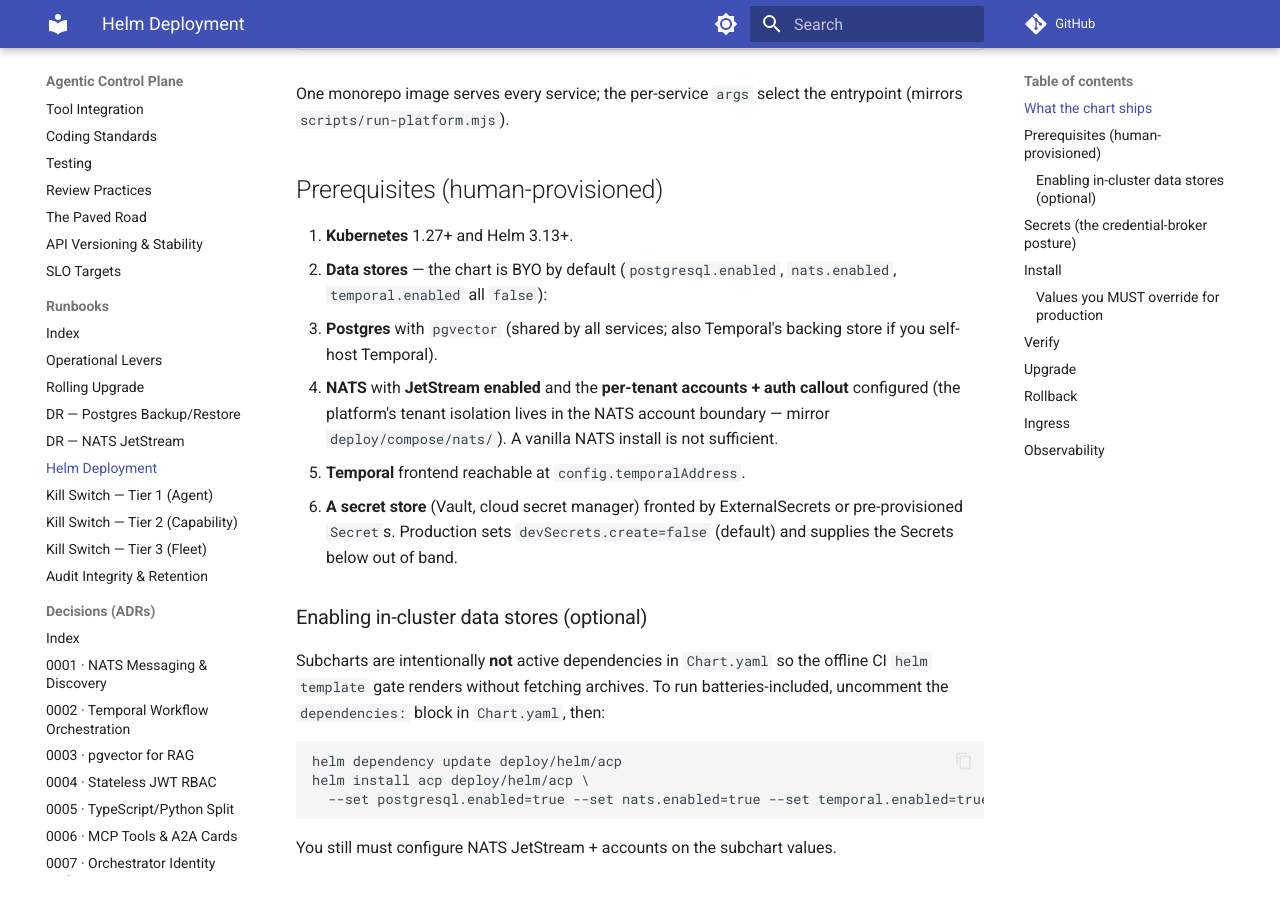
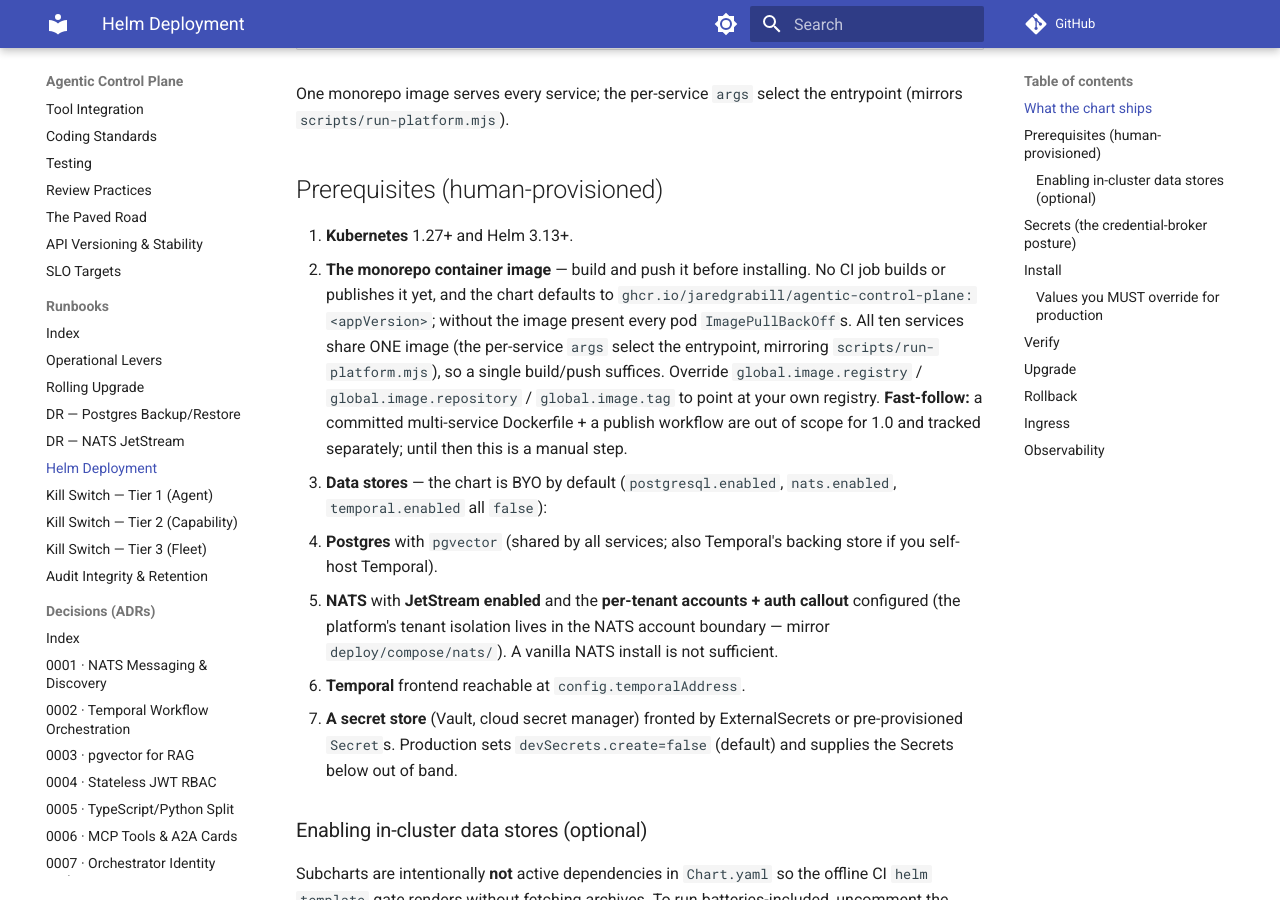
Before and after one commit to jaredgrabill/agentic-control-plane, an MkDocs documentation site: the page built from docs/runbooks/deploy-helm.md, in a window 1280 px wide and 900 px high, scrolled down 706 px. Built offline with MkDocs 1.6.1 and Material for MkDocs 9.7.7, drawn with Linux system fonts in a browser that asks for light colours; comment, search, counter and statistics services are not loaded; the version menu is left out.

Commit message:
fix(ops): scope docs-release, guard idle burn alert, image prereq
- docs-release: trigger only on `protocol-v*` tags and add a
  concurrency group. The `*-v…` glob matched all eight component
  release tags, so a tool-client patch would deploy a bogus docs
  version and re-alias `latest`; concurrent mike --push runs race
  on a non-fast-forward push to gh-pages.
- prometheus: guard DispatchAvailabilityBudgetBurnFast with
  `and sum(rate(acp_step_dispatch_total[30m])) > 0` so an idle stack
  does not page (clamp_min makes the ratio 0 → 1-0 > 0.072 fires
  after 5 quiet minutes). Fix the stale multi-window comment (the
  expr is a single 30m window). Drop the no-op metric_relabel_configs
  empty list.
- helm: document building/pushing the monorepo container image as a
  human-provisioned prerequisite (deploy-helm.md + values comment);
  without it every pod ImagePullBackOffs. A committed Dockerfile +
  publish workflow are noted as a fast-follow.
- run-platform: drop the redundant ACP_AGENT_CLIENT_ID for
  external-echo — it equals the worker's default (agent-<id>).

Co-Authored-By: Claude Opus 4.8 <noreply@anthropic.com>

```diff
--- a/docs/runbooks/deploy-helm.md
+++ b/docs/runbooks/deploy-helm.md
@@ -25,7 +25,17 @@ entrypoint (mirrors `scripts/run-platform.mjs`).
 ## Prerequisites (human-provisioned)
 
 1. **Kubernetes** 1.27+ and Helm 3.13+.
-2. **Data stores** — the chart is BYO by default (`postgresql.enabled`,
+2. **The monorepo container image** — build and push it before installing. No
+   CI job builds or publishes it yet, and the chart defaults to
+   `ghcr.io/jaredgrabill/agentic-control-plane:<appVersion>`; without the image
+   present every pod `ImagePullBackOff`s. All ten services share ONE image (the
+   per-service `args` select the entrypoint, mirroring
+   `scripts/run-platform.mjs`), so a single build/push suffices. Override
+   `global.image.registry` / `global.image.repository` / `global.image.tag` to
+   point at your own registry. **Fast-follow:** a committed multi-service
+   Dockerfile + a publish workflow are out of scope for 1.0 and tracked
+   separately; until then this is a manual step.
+3. **Data stores** — the chart is BYO by default (`postgresql.enabled`,
    `nats.enabled`, `temporal.enabled` all `false`):
    - **Postgres** with `pgvector` (shared by all services; also Temporal's
      backing store if you self-host Temporal).
```
Also changed, not shown: other parts of docs/runbooks/deploy-helm.md (+1 -1 lines), 5 other files.
